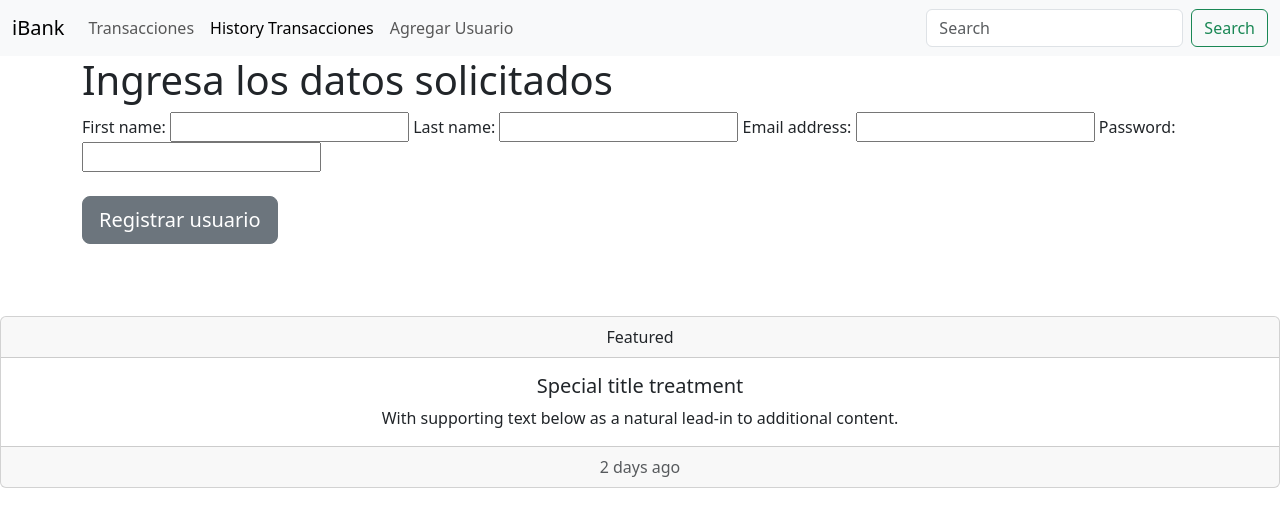
After one commit to FerBreton/iBank, a Django app: page /login/adduser in a window 1280 px wide. The commit adds this page. Shown: the top 527 px of the page. Run offline with Django 4.2, Linux system fonts and the light colour scheme; some libraries are stand-ins or nearby versions.

Commit message:
user views and add users

```diff
--- /dev/null
+++ b/mysite/login/forms.py
@@ -0,0 +1,7 @@
+from django import forms
+from .models import User
+
+class UserForm(forms.ModelForm):
+    class Meta:
+        model = User
+        fields = ['first_name', 'last_name', 'email', 'password']
--- /dev/null
+++ b/mysite/login/urls.py
@@ -0,0 +1,7 @@
+from django.urls import path, include
+from . import views
+from .views import UserAdd
+
+urlpatterns = [
+    path('adduser', UserAdd.as_view(), name='adduser'),
+]
--- a/mysite/login/views.py
+++ b/mysite/login/views.py
@@ -1,3 +1,22 @@
-from django.shortcuts import render
+from django.shortcuts import render, redirect
+from .forms import UserForm
+from django.views import View
+from .models import User
+from django.contrib import messages
 
 # Create your views here.
+
+class UserAdd(View):
+    def get(self, request):
+        form = UserForm()
+        context = {'form': form}
+        return render(request, 'login/add_user.html', context)
+
+    def post(self, request):
+        form = UserForm(request.POST)
+        if form.is_valid():
+            llenado = form.save(commit=False)
+            users = User.objects.filter()
+            llenado.save()
+            messages.success(request, 'Usuario registrado')
+            return redirect('adduser')
--- a/mysite/mysite/urls.py
+++ b/mysite/mysite/urls.py
@@ -16,9 +16,12 @@ Including another URLconf
 from django.contrib import admin
 from django.urls import path, include
 
-
 urlpatterns = [
     path('admin/', admin.site.urls),
     # Transacciones
     path('transacciones/', include('transacciones.urls')),
+    # Cuentas
+    #path('cuentas/', include('cuentas.urls')),
+    # Login - Users
+    path('login/', include('login.urls')),
 ]
--- a/mysite/templates/base.html
+++ b/mysite/templates/base.html
@@ -21,12 +21,14 @@
           <div class="collapse navbar-collapse" id="navbarSupportedContent">
             <ul class="navbar-nav me-auto mb-2 mb-lg-0">
               <li class="nav-item">
+                <a class="nav-link" href="{% url 'transacciones' %}">Transacciones</a>
+              </li>
+              <li class="nav-item">
                 <a class="nav-link active" aria-current="page" href="{% url 'transaction_list' %}">History Transacciones</a>
               </li>
               <li class="nav-item">
-                <a class="nav-link" href="{% url 'transacciones' %}">Transacciones</a>
+                <a class="nav-link" href="{% url 'adduser' %}">Agregar Usuario</a>
               </li>
-
             </ul>
             <form class="d-flex" role="search">
               <input class="form-control me-2" type="search" placeholder="Search" aria-label="Search">
--- /dev/null
+++ b/mysite/templates/login/add_user.html
@@ -0,0 +1,15 @@
+{% extends "base.html" %}
+
+{% block title %} Usuarios {% endblock %}
+
+{% block content %}
+  <h1>Ingresa los datos solicitados</h1>
+  <form method="post">
+    {% csrf_token %}
+    {{form}}
+    <br><br>
+    <button type="submit" class="btn btn-secondary btn-lg">Registrar usuario</button>
+  </form>
+
+  <br><br><br>
+{% endblock %}
```
